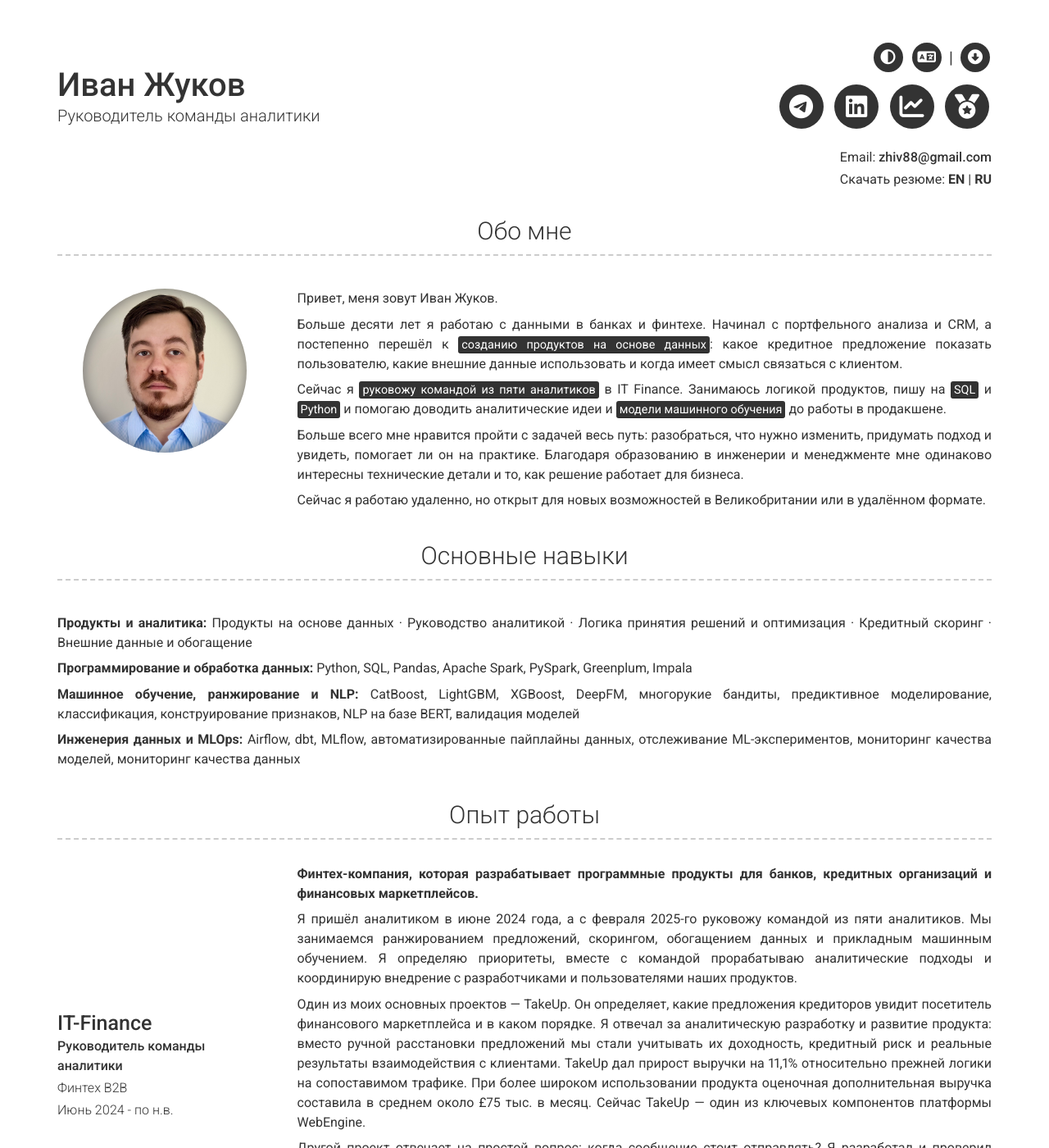
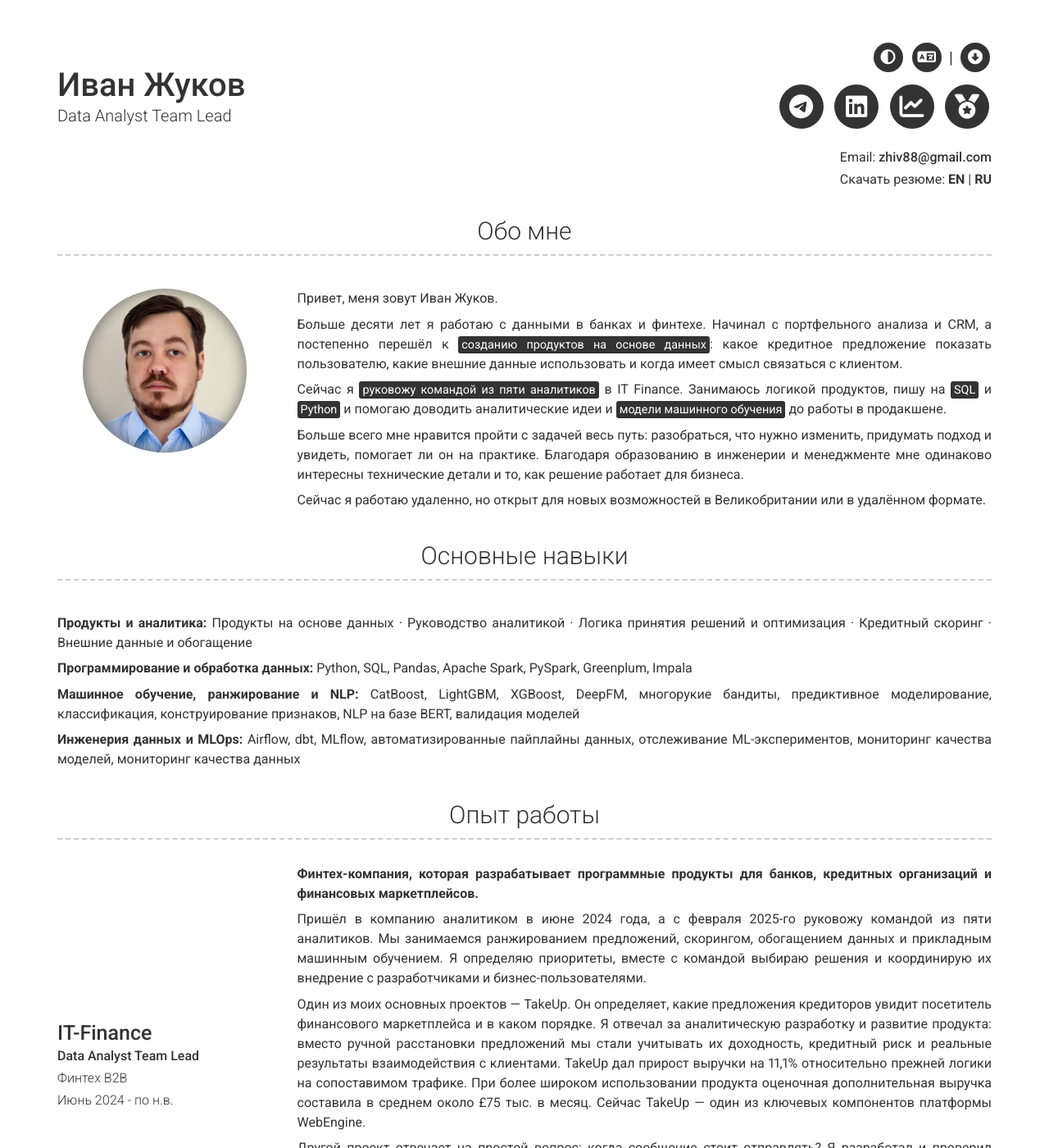
Before and after one commit to ivanzhukov07/ivanzhukov, a Jekyll site: the page built from ru/index.md, in a window 1280 px wide and 1400 px high. Shown: the whole window at 82% size. Built offline with Jekyll 4.4.1, drawn with Linux system fonts in a browser that asks for light colours; nearby versions of some CDN libraries.

Commit message:
Update portfolio and CVs

```diff
--- a/_config.yml
+++ b/_config.yml
@@ -234,7 +234,7 @@ languages:
   ru:
     header:
       name: Иван Жуков
-      title: Руководитель команды аналитики
+      title: Data Analyst Team Lead
       download_cv: "Скачать резюме:"
     about:
       about_title: Обо мне
@@ -276,18 +276,18 @@ languages:
           - layout: left
             border: weak
             title: IT-Finance
-            sub_title: Руководитель команды аналитики
+            sub_title: Data Analyst Team Lead
             caption_1: Финтех B2B
             caption: Июнь 2024 - по н.в.
             description: |
               <b>Финтех-компания, которая разрабатывает программные продукты для банков,
               кредитных организаций и финансовых маркетплейсов.</b>
 
-              Я пришёл аналитиком в июне 2024 года, а с февраля 2025-го руковожу командой
-              из пяти аналитиков. Мы занимаемся ранжированием предложений, скорингом,
+              Пришёл в компанию аналитиком в июне 2024 года, а с февраля 2025-го руковожу
+              командой из пяти аналитиков. Мы занимаемся ранжированием предложений, скорингом,
               обогащением данных и прикладным машинным обучением. Я определяю приоритеты,
-              вместе с командой прорабатываю аналитические подходы и координирую внедрение
-              с разработчиками и пользователями наших продуктов.
+              вместе с командой выбираю решения и координирую их внедрение с разработчиками
+              и бизнес-пользователями.
 
               Один из моих основных проектов — TakeUp. Он определяет, какие предложения
               кредиторов увидит посетитель финансового маркетплейса и в каком порядке.
```
